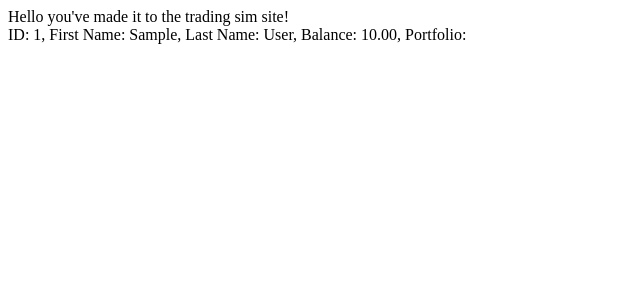
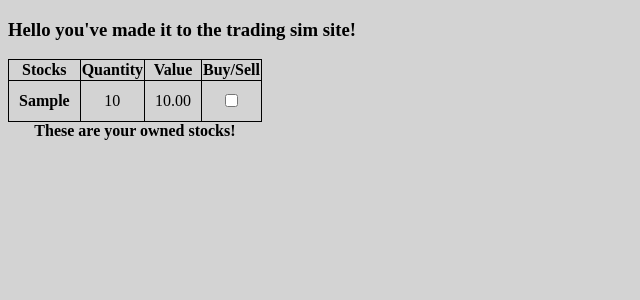
Before and after one commit to TendyAlert/PaperTradingSite, a Django app: page /papertrading/ in a window 1280 px wide. Shown: the top 300 px of the page, without its empty margins (0-640 px from the left). Run offline with Django 5.2, Linux system fonts and the light colour scheme; tables that the repository leaves empty hold one stand-in row (values such as "Sample post").

Commit message:
User portfolio table setup

```diff
--- a/papertradingsite/papertradingapp/admin.py
+++ b/papertradingsite/papertradingapp/admin.py
@@ -1,6 +1,6 @@
-from django.contrib import admin
-from .models import UserBalance, Portfolio
+from django.contrib import admin #type: ignore
+from .models import UserBalance, Stock
 
 # Register your models here.
 admin.site.register(UserBalance)
-admin.site.register(Portfolio)
+admin.site.register(Stock)
--- a/papertradingsite/papertradingapp/models.py
+++ b/papertradingsite/papertradingapp/models.py
@@ -3,20 +3,20 @@ from django.db import models # type: ignore
 nl = '\n'
 
 # Create your models here.
-class Portfolio(models.Model):
+class UserBalance(models.Model):
+    first_name = models.TextField(max_length=70)
+    last_name = models.TextField(max_length=70)
+    balance = models.DecimalField(default=2000.00, decimal_places=2, max_digits=9)
+
+    def __str__(self):
+        return f"{self.first_name} {self.last_name}"
+
+class Stock(models.Model):
+    user_balance = models.ForeignKey(UserBalance, on_delete=models.CASCADE)
     stock_ticker = models.CharField(max_length=4)
     quantity = models.IntegerField(default=0)
     stock_value = models.DecimalField(decimal_places=2, max_digits=9)
     buy = models.BooleanField(default=False)
+
     def __str__(self):
         return f"Ticker - {self.stock_ticker} - Value - {self.stock_value} - Owned - {self.quantity}"
-
-
-class UserBalance(models.Model):
-    first_name = models.TextField(max_length=70)
-    last_name = models.TextField(max_length=70)
-    balance = models.DecimalField(default=2000.00, decimal_places=2, max_digits=9)
-    portfolio = models.ManyToManyField(Portfolio)
-
-    def __str__(self):
-        return f"{self.first_name} {self.last_name}"
--- a/papertradingsite/papertradingapp/static/papertrading.js
+++ /dev/null
@@ -1,16 +0,0 @@
-const userBalancesJson = document.getElementById('user-balances').textContent.trim();
-const userBalances = JSON.parse(userBalancesJson);
-
-const mapRows = userBalances => {
-    console.log('User Data: ', userBalances);
-
-    const userBalancesContainer = document.getElementById('user-balances-container');
-    userBalances.forEach(userBalance => {
-        const fields = userBalance.fields;
-        const userInfo = document.createElement('div');
-        userInfo.textContent = `ID: ${userBalance.pk}, First Name: ${fields.first_name}, Last Name: ${fields.last_name}, Balance: ${fields.balance}, Portfolio: ${fields.portfolio}`;
-        userBalancesContainer.appendChild(userInfo);
-    });
-};
-
-mapRows(userBalances);
--- a/papertradingsite/papertradingapp/templates/papertrading.html
+++ b/papertradingsite/papertradingapp/templates/papertrading.html
@@ -5,12 +5,29 @@
 <head>
     <meta charset="UTF-8">
     <meta name="viewport" content="width=device-width, initial-scale=1.0">
-    <title>Document</title>
+    <title>Paper Trading</title>
+    <link rel="stylesheet" href="../static/styles/papertrading.css">
 </head>
 <body>
-    Hello you've made it to the trading sim site!
-    <div id="user-balances" style="display: none;">{{ userBalances_json | safe }}</div>
-    <div id="user-balances-container"></div>
+    <h3>Hello you've made it to the trading sim site!</h3>
+
+    <table class="stocks-table">
+        <caption>
+            These are your owned stocks!
+        </caption>
+        <thead>
+            <tr>
+                <th scope="col" class="stocks-table-item">Stocks</th>
+                <th scope="col" class="stocks-table-item">Quantity</th>
+                <th scope="col" class="stocks-table-item">Value</th>
+                <th scope="col" class="stocks-table-item">Buy/Sell</th>
+            </tr>
+        </thead>
+        <tbody id="stocks-table-body" class="stocks-table-body">
+
+        </tbody>
+    </table>
+    <div id="user-stocks" style="display: none;">{{ stocks_json | safe }}</div>
 
     <script src="{% static 'papertrading.js' %}"></script>
 </body>
--- a/papertradingsite/papertradingapp/views.py
+++ b/papertradingsite/papertradingapp/views.py
@@ -1,8 +1,8 @@
 from django.shortcuts import render # type: ignore
-from .models import UserBalance
+from .models import Stock
 from django.core import serializers # type: ignore
 
 def paperTrading(request):
-    userBalances = UserBalance.objects.all()
-    userBalances_json = serializers.serialize('json', userBalances)
-    return render(request, "papertrading.html", {'userBalances_json': userBalances_json})
+    stocks = Stock.objects.all()
+    stocks_json = serializers.serialize('json', stocks)
+    return render(request, "papertrading.html", {'stocks_json': stocks_json})
--- /dev/null
+++ b/papertradingsite/static/papertrading.js
@@ -0,0 +1,20 @@
+const stocksJson = document.getElementById('user-stocks').textContent.trim();
+const stocks = JSON.parse(stocksJson);
+
+let tableHTML = '';
+
+const stocksContainer = document.getElementById('stocks-table-body');
+
+stocks.forEach(stock => {
+    const fields = stock.fields;
+    tableHTML += `
+    <tr>
+        <th class="stocks-table-item user-items">${fields.stock_ticker}</th>
+        <td class="stocks-table-item user-items">${fields.quantity}</td>
+        <td class="stocks-table-item user-items">${fields.stock_value}</td>
+        <td class="stocks-table-item user-items"><input type='checkbox'></td>
+    </tr>
+    `;
+});
+
+stocksContainer.innerHTML = tableHTML;
--- /dev/null
+++ b/papertradingsite/static/styles/papertrading.css
@@ -0,0 +1,23 @@
+body {
+    background-color: lightgray;
+    color: black;
+}
+
+caption {
+    caption-side: bottom;
+    font-weight: bold;
+}
+
+.stocks-table {
+    border-collapse: collapse;
+}
+
+.stocks-table-item {
+    border: 1px solid black;
+    text-align: center;
+}
+
+.user-items {
+    padding: 10px;
+
+}
```
Also changed, not shown: papertradingsite/papertradingapp/migrations/0005_remove_userbalance_portfolio_stocks_delete_portfolio.py (added), papertradingsite/papertradingapp/migrations/0006_rename_stocks_stock.py (added).
